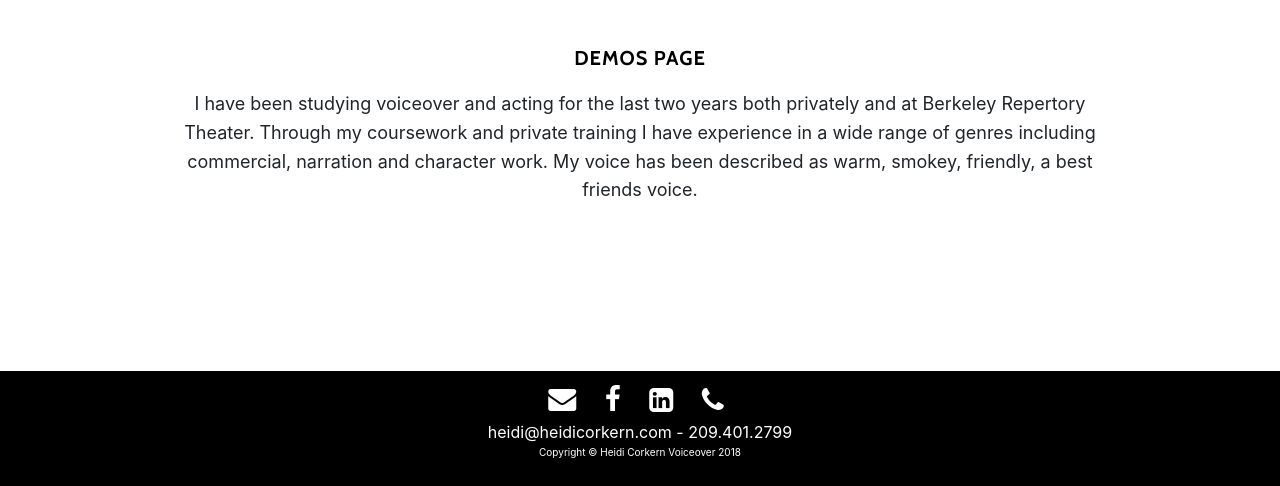
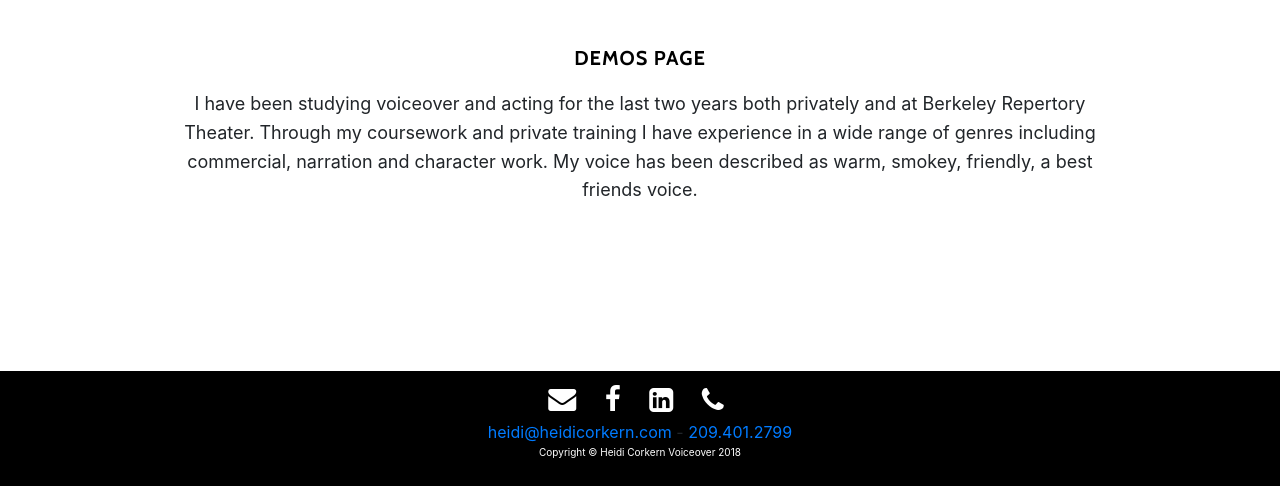
Before and after one commit to Heidicorkern/heidicorkernvo.github.io, a website with bundled scripts: page index.html in a window 1280 px wide. Shown: the part 1172-1658 px from the top of the page. Built offline with nearby package versions, Linux system fonts and the light colour scheme.

Commit message:
text and contact2

```diff
--- a/index.html
+++ b/index.html
@@ -137,12 +137,12 @@
             </a>
           </li>
           <li class="list-inline-item">
-            <a href="https://linkedin.com" class="btn btn-default btn-sm" style="color: white; border: black;">
+            <a href="tel:209.401.2799" class="btn btn-default btn-sm" style="color: white; border: black;">
               <i class="fa fa-phone fa-2x"></i>
             </a>
           </li>
           <li>
-            <a href="#"><span class="text-right" style="color: white;">heidi@heidicorkern.com - 209.401.2799</span></a>
+            <a href="#"><span class="text-right" style="color: white;"><a href="mailto:heidi@heidicorkern.com?subject=Voiceover">heidi@heidicorkern.com</a> - <a href="tel:209.401.2799">209.401.2799</a></span></a>
             <a><p>Copyright &copy; Heidi Corkern Voiceover 2018</p></a>
           </li>
         </ul>
```
Also changed, not shown: 1 other file.
